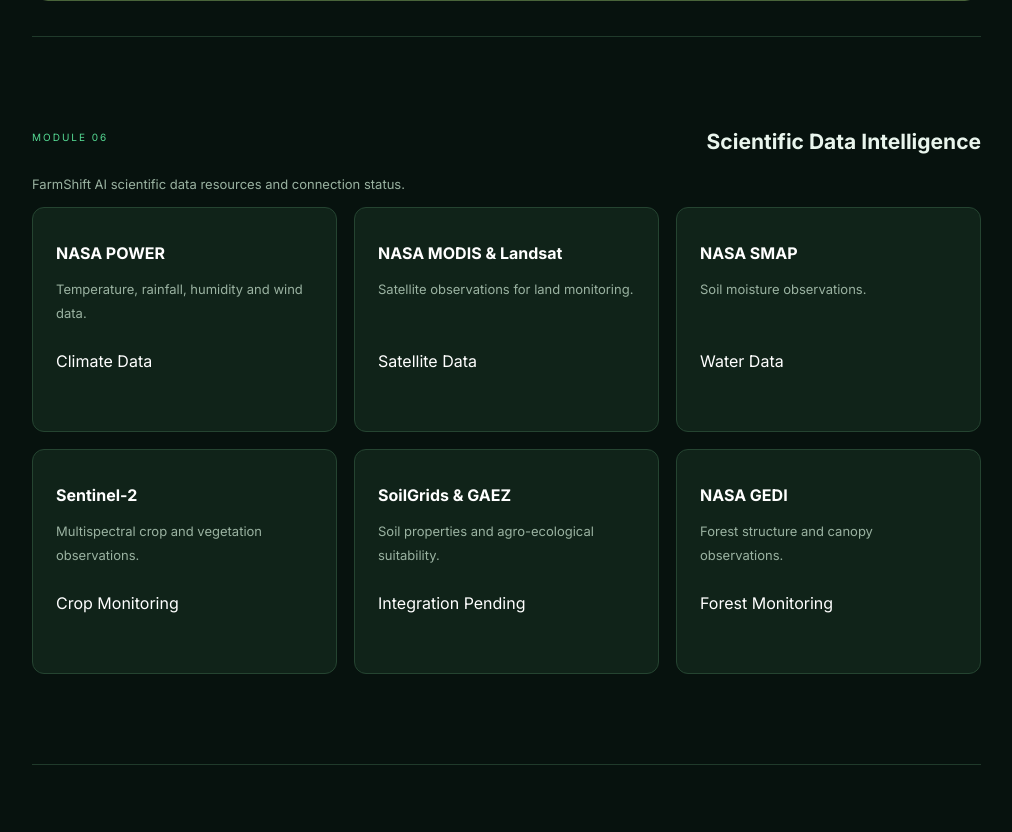
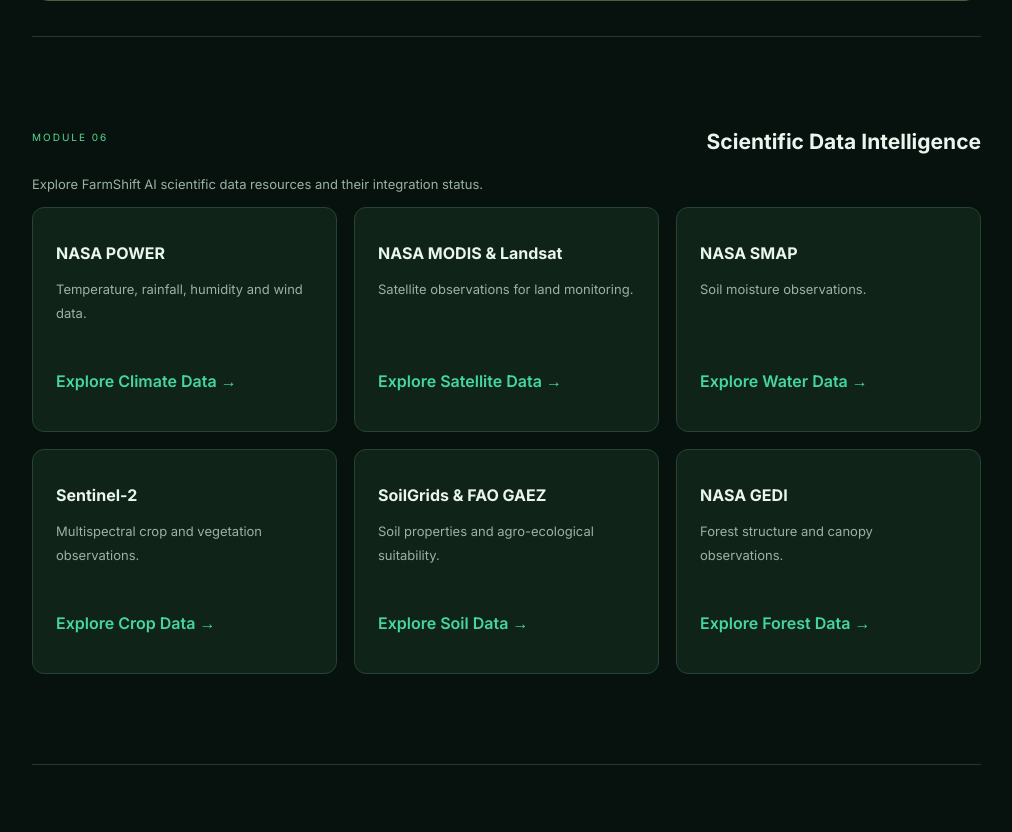
Before and after one commit to karthi31032008/one-last-time, a Flask app: page / in a window 1280 px wide. Shown: the part 5416-6248 px from the top of the page, without its empty margins (261-1273 px from the left). Run offline with Flask 3, Linux system fonts and the light colour scheme.

Commit message:
index.html

```diff
--- a/templates/index.html
+++ b/templates/index.html
@@ -1788,49 +1788,50 @@ async function runMarketOutlook() {
         <h2>Scientific Data Intelligence</h2>
     </div>
 
-    <p>FarmShift AI scientific data resources and connection status.</p>
+    <p>Explore FarmShift AI scientific data resources and their integration status.</p>
 
     <div class="module-grid">
 
-        <div class="module-card">
+        <a href="/data-source/nasa-power" class="module-card source-card">
             <h3>NASA POWER</h3>
             <p>Temperature, rainfall, humidity and wind data.</p>
-            <span>Climate Data</span>
-        </div>
-
-        <div class="module-card">
+            <span>Explore Climate Data →</span>
+        </a>
+
+        <a href="/data-source/modis-landsat" class="module-card source-card">
             <h3>NASA MODIS & Landsat</h3>
             <p>Satellite observations for land monitoring.</p>
-            <span>Satellite Data</span>
-        </div>
-
-        <div class="module-card">
+            <span>Explore Satellite Data →</span>
+        </a>
+
+        <a href="/data-source/nasa-smap" class="module-card source-card">
             <h3>NASA SMAP</h3>
             <p>Soil moisture observations.</p>
-            <span>Water Data</span>
-        </div>
-
-        <div class="module-card">
+            <span>Explore Water Data →</span>
+        </a>
+
+        <a href="/data-source/sentinel-2" class="module-card source-card">
             <h3>Sentinel-2</h3>
             <p>Multispectral crop and vegetation observations.</p>
-            <span>Crop Monitoring</span>
-        </div>
-
-        <div class="module-card">
-            <h3>SoilGrids & GAEZ</h3>
+            <span>Explore Crop Data →</span>
+        </a>
+
+        <a href="/data-source/soilgrids-gaez" class="module-card source-card">
+            <h3>SoilGrids & FAO GAEZ</h3>
             <p>Soil properties and agro-ecological suitability.</p>
-            <span>Integration Pending</span>
-        </div>
-
-        <div class="module-card">
+            <span>Explore Soil Data →</span>
+        </a>
+
+        <a href="/data-source/nasa-gedi" class="module-card source-card">
             <h3>NASA GEDI</h3>
             <p>Forest structure and canopy observations.</p>
-            <span>Forest Monitoring</span>
-        </div>
-
-    </div>
-
+            <span>Explore Forest Data →</span>
+        </a>
+
+    </div>
 </section>
+
+
 
 <section id="about" class="detail-section">
     <div class="section-heading">
```
